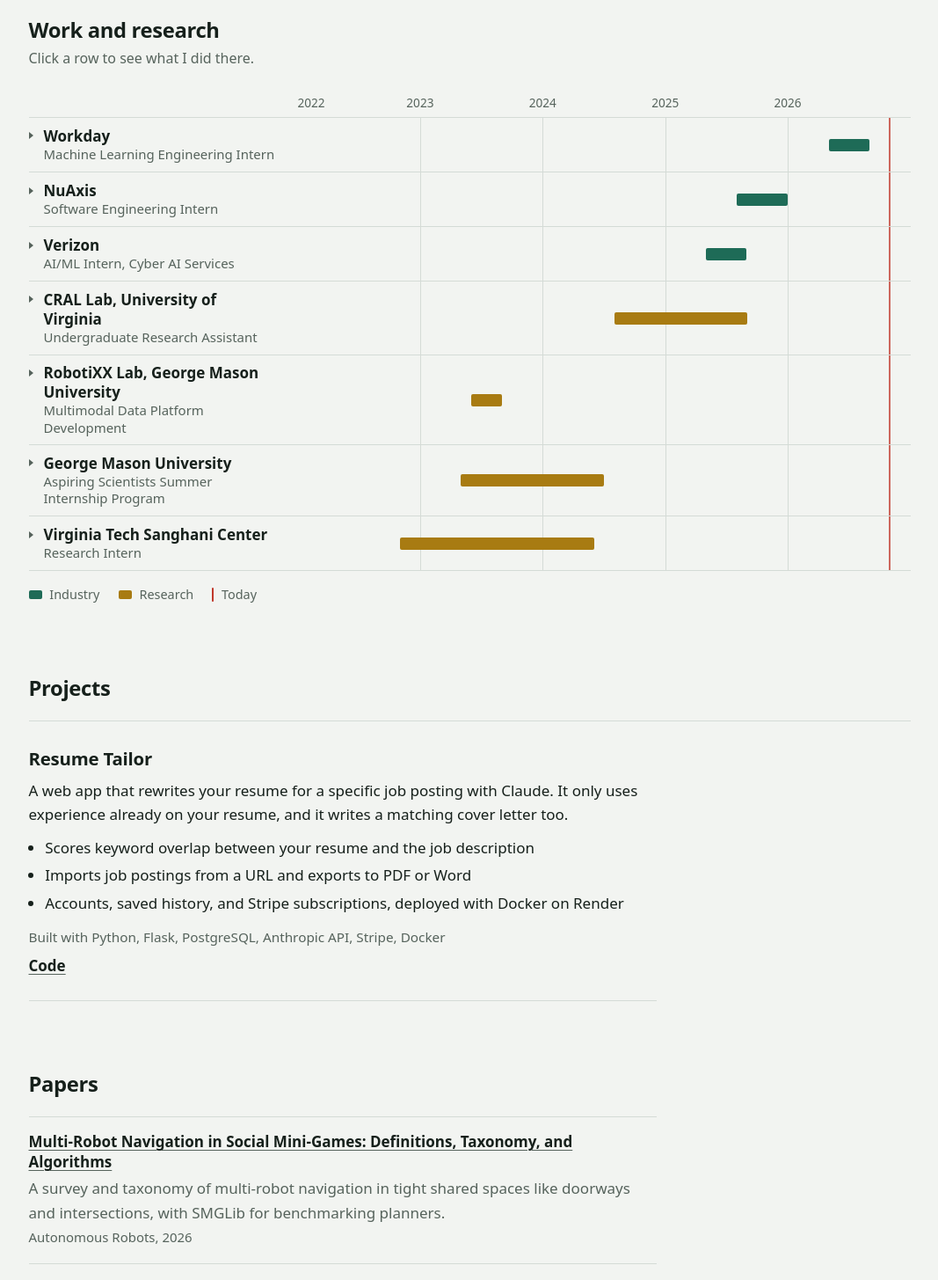
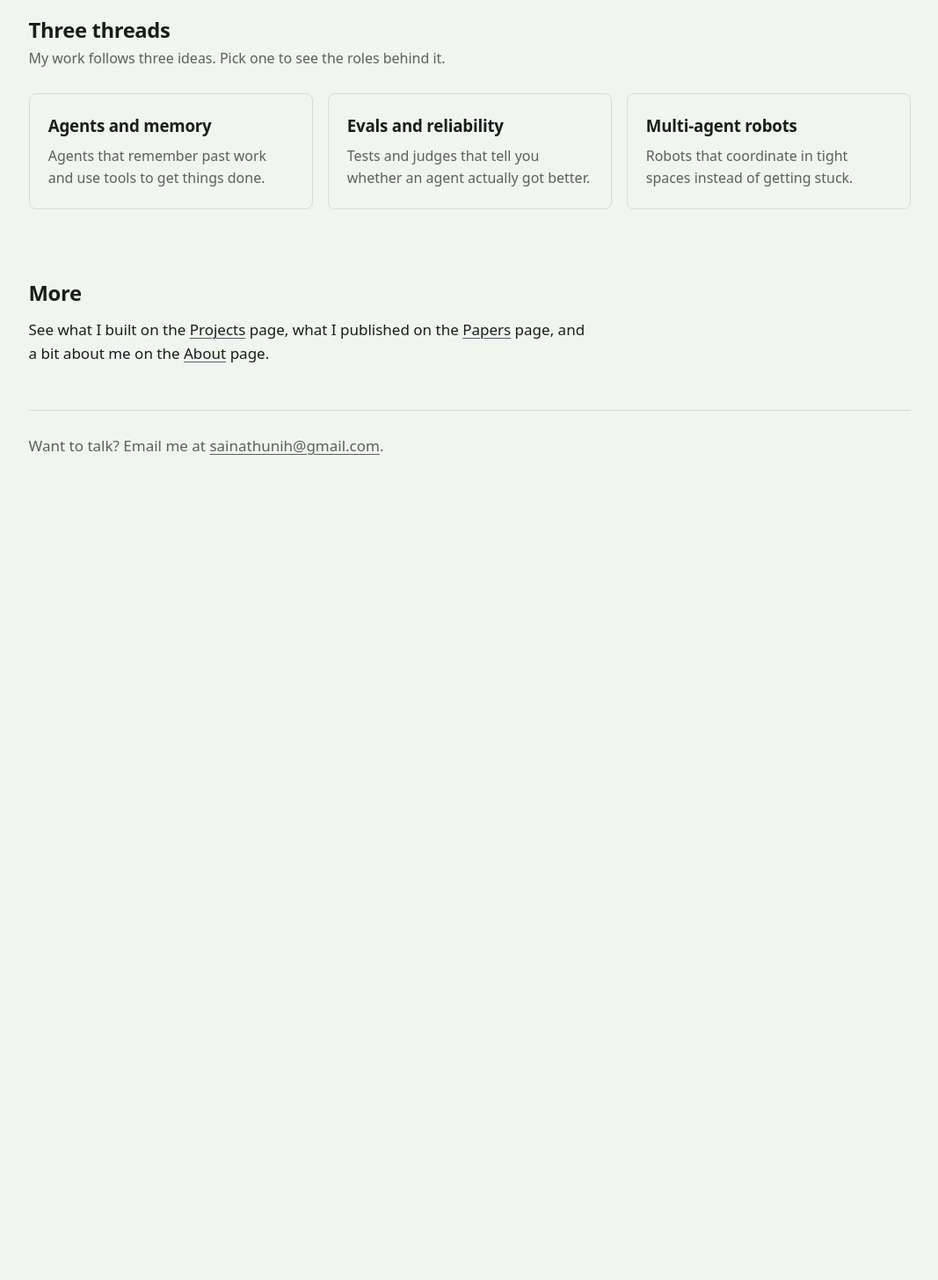
Before and after one commit to HridaySainathuni/HridaySainathuni.github.io, a Next.js app: page / in a window 1280 px wide. Shown: the part 560-2015 px from the top of the page at 88% size, without its empty margins (106-1173 px from the left). After the commit the page ends 1131 px from the top, so only its background shows below. Built offline with nearby package versions, Linux system fonts and the light colour scheme.

Commit message:
Multi-page site: top menu, pages, experience by theme

```diff
--- a/app/globals.css
+++ b/app/globals.css
@@ -59,12 +59,92 @@ a:hover {
   border-radius: 2px;
 }
 
+/* Top menu */
+
+.site-nav {
+  border-bottom: 1px solid var(--rule);
+}
+
+.site-nav-inner {
+  max-width: 62rem;
+  margin: 0 auto;
+  padding: 0.9rem 1.5rem;
+  display: flex;
+  flex-wrap: wrap;
+  align-items: baseline;
+  gap: 0.5rem 1.5rem;
+}
+
+.site-nav-brand {
+  font-weight: 680;
+  letter-spacing: -0.01em;
+  text-decoration: none;
+}
+
+.site-nav-links {
+  display: flex;
+  flex-wrap: wrap;
+  gap: 0.5rem 1.25rem;
+  margin-left: auto;
+  font-weight: 560;
+}
+
+.site-nav a[aria-current="page"] {
+  color: var(--industry);
+  text-decoration-color: currentColor;
+}
+
+/* Theme cards */
+
+.theme-cards {
+  display: grid;
+  gap: 1rem;
+  margin-top: 1.5rem;
+}
+
+@media (min-width: 640px) {
+  .theme-cards {
+    grid-template-columns: repeat(3, 1fr);
+  }
+}
+
+.theme-card {
+  display: block;
+  border: 1px solid var(--rule);
+  border-radius: 8px;
+  padding: 1.25rem;
+  text-decoration: none;
+}
+
+.theme-card:hover {
+  background: var(--hover);
+}
+
+.theme-card h3 {
+  font-size: 1.1rem;
+  font-weight: 620;
+  letter-spacing: -0.01em;
+}
+
+.theme-card p {
+  margin-top: 0.4rem;
+  color: var(--muted);
+  font-size: 0.94rem;
+}
+
 /* Page */
 
 .page {
   max-width: 62rem;
   margin: 0 auto;
   padding: 4.5rem 1.5rem 3rem;
+}
+
+.page > h1 {
+  font-size: 2.2rem;
+  font-weight: 680;
+  letter-spacing: -0.03em;
+  line-height: 1.1;
 }
 
 .page section {
@@ -424,6 +504,18 @@ a:hover {
 
 /* Footer */
 
+.site-footer {
+  max-width: 62rem;
+  margin: 0 auto;
+  padding: 0 1.5rem 3rem;
+  color: var(--muted);
+}
+
+.site-footer p {
+  border-top: 1px solid var(--rule);
+  padding-top: 1.5rem;
+}
+
 .footer {
   margin-top: 5rem;
   padding-top: 1.5rem;
--- a/app/layout.tsx
+++ b/app/layout.tsx
@@ -1,6 +1,8 @@
 import type { Metadata } from "next";
 import "@fontsource-variable/schibsted-grotesk";
 import "./globals.css";
+import Nav from "@/components/Nav";
+import { profile } from "@/content/profile";
 
 export const metadata: Metadata = {
   title: "Hriday Sainathuni",
@@ -11,7 +13,16 @@ export const metadata: Metadata = {
 export default function RootLayout({ children }: { children: React.ReactNode }) {
   return (
     <html lang="en">
-      <body>{children}</body>
+      <body>
+        <Nav />
+        {children}
+        <footer className="site-footer">
+          <p>
+            Want to talk? Email me at{" "}
+            <a href={`mailto:${profile.links.email}`}>{profile.links.email}</a>.
+          </p>
+        </footer>
+      </body>
     </html>
   );
 }
--- a/app/page.tsx
+++ b/app/page.tsx
@@ -1,6 +1,22 @@
-import Timeline from "@/components/Timeline";
-import Projects from "@/components/Projects";
-import { profile, papers } from "@/content/profile";
+import { profile } from "@/content/profile";
+
+const themes = [
+  {
+    id: "agents",
+    title: "Agents and memory",
+    desc: "Agents that remember past work and use tools to get things done.",
+  },
+  {
+    id: "evals",
+    title: "Evals and reliability",
+    desc: "Tests and judges that tell you whether an agent actually got better.",
+  },
+  {
+    id: "robots",
+    title: "Multi-agent robots",
+    desc: "Robots that coordinate in tight spaces instead of getting stuck.",
+  },
+];
 
 export default function Home() {
   const { links } = profile;
@@ -24,46 +40,27 @@ export default function Home() {
         </nav>
       </header>
 
-      <section aria-labelledby="work">
-        <h2 id="work">Work and research</h2>
-        <p className="section-note">Click a row to see what I did there.</p>
-        <Timeline />
+      <section aria-labelledby="threads">
+        <h2 id="threads">Three threads</h2>
+        <p className="section-note">My work follows three ideas. Pick one to see the roles behind it.</p>
+        <div className="theme-cards">
+          {themes.map((t) => (
+            <a key={t.id} href={`/experience#${t.id}`} className="theme-card">
+              <h3>{t.title}</h3>
+              <p>{t.desc}</p>
+            </a>
+          ))}
+        </div>
       </section>
 
-      <section aria-labelledby="projects">
-        <h2 id="projects">Projects</h2>
-        <Projects />
+      <section aria-labelledby="more">
+        <h2 id="more">More</h2>
+        <p className="prose">
+          See what I built on the <a href="/projects">Projects</a> page, what I
+          published on the <a href="/papers">Papers</a> page, and a bit about
+          me on the <a href="/about">About</a> page.
+        </p>
       </section>
-
-      <section aria-labelledby="papers">
-        <h2 id="papers">Papers</h2>
-        <ul className="papers">
-          {papers.map((p) => (
-            <li key={p.description}>
-              {p.title ? (
-                p.url ? (
-                  <a href={p.url} target="_blank" rel="noreferrer" className="paper-title">{p.title}</a>
-                ) : (
-                  <span className="paper-title">{p.title}</span>
-                )
-              ) : null}
-              <span className="paper-desc">{p.description}</span>
-              <span className="paper-venue">{p.venue}</span>
-            </li>
-          ))}
-        </ul>
-      </section>
-
-      <section aria-labelledby="outside">
-        <h2 id="outside">Outside of work</h2>
-        <p className="prose">{profile.outside}</p>
-      </section>
-
-      <footer className="footer">
-        <p>
-          Want to talk? Email me at <a href={`mailto:${links.email}`}>{links.email}</a>.
-        </p>
-      </footer>
     </main>
   );
 }
```
